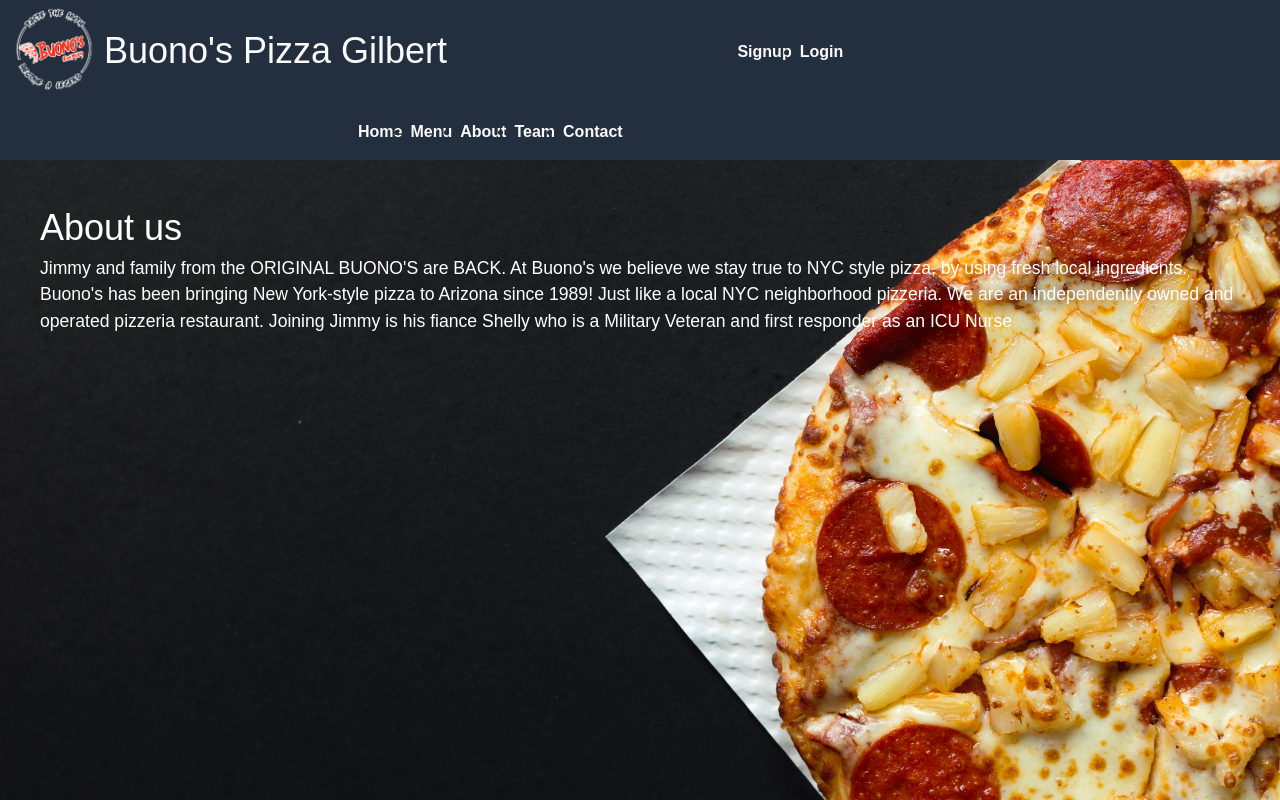
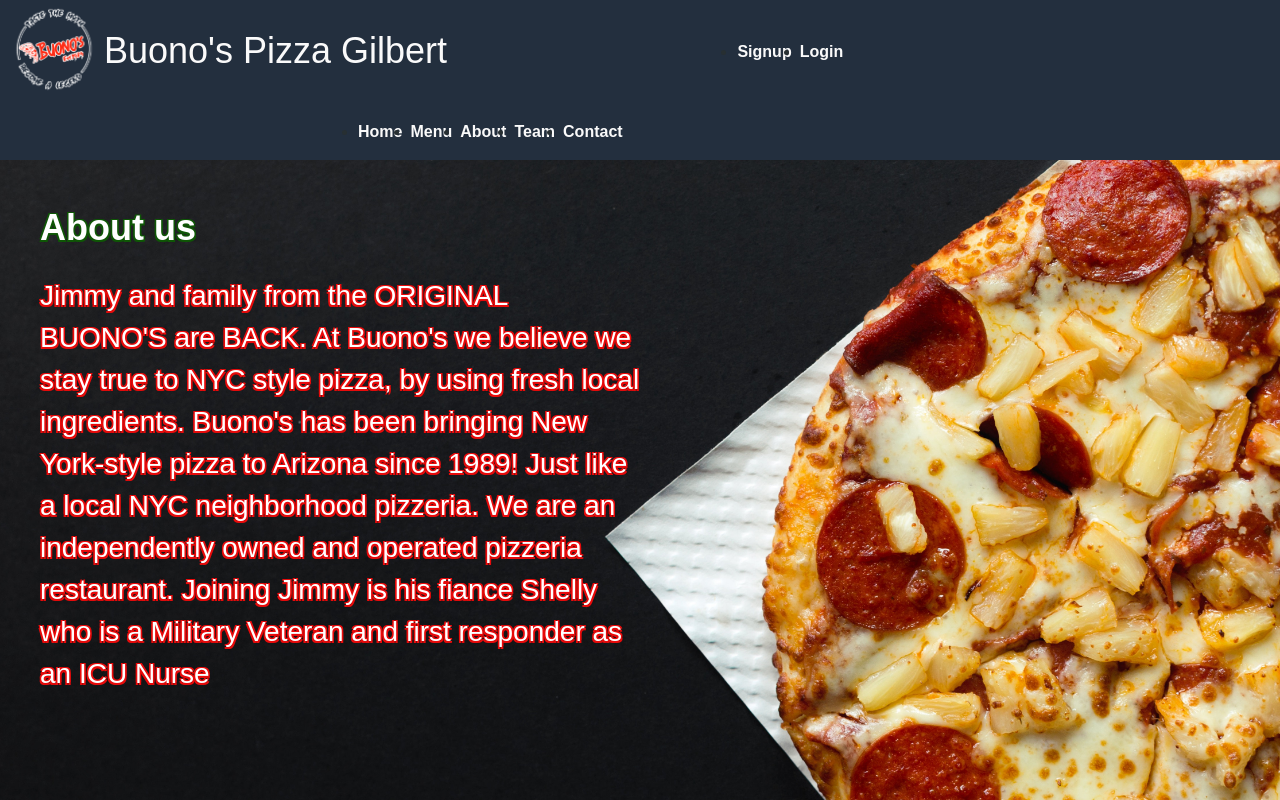
Before and after one commit to jeremiahmiranda79/buonos-pizza-3, a React (Create React App) app in the folder client/: page /about in a window 1280 px wide. Shown: the top 800 px of the page. Built offline with nearby package versions, Linux system fonts and the light colour scheme; a web font is replaced by a local one.

Commit message:
final fix

```diff
--- a/client/src/index.css
+++ b/client/src/index.css
@@ -299,9 +299,12 @@ input:focus {
 
 .contact {
     height: 100vh;
-    background-image: url(./assets/place.png);
+    font-weight: bold;
+    text-align: left;
+    background-image: url(./assets/background.jpg);
     background-repeat:no-repeat;
     background-size: cover;
+    background-position: center center;
 }
 
 .about {
@@ -314,6 +317,18 @@ input:focus {
     height: 100vh;
 }
 
+.about h1 {
+    font-weight: bold;
+    text-align: left;
+    width: 50%;
+    padding-bottom: 20px;
+    text-shadow:
+    -1.5px -1.5px 0 #0f5606,
+    1.5px -1.5px 0 #0f5606,
+    -1.5px 1.5px 0 #0f5606,
+    1.5px 1.5px 0 #0f5606;
+}
+
 .about .caption {
     flex: 1;
     padding: 20px;
@@ -322,6 +337,13 @@ input:focus {
 
 .about p {
     text-align: left;
+    width: 50%;
+    font-size: 28px;
+    text-shadow:
+    -1.5px -1.5px 0 #e80b0b,
+    1.5px -1.5px 0 #e80b0b,
+    -1.5px 1.5px 0 #e80b0b,
+    1.5px 1.5px 0 #e80b0b;
 }
 
 .flex-row {
@@ -363,13 +385,10 @@ input:focus {
     width: 350px;
     height: 375px;
     text-align: center;
-
     margin-top: 15px;
     margin-bottom: 15px;
     margin-left: 15px;
     margin-right: 15px;
-
-
 }
 
 .home {
```
